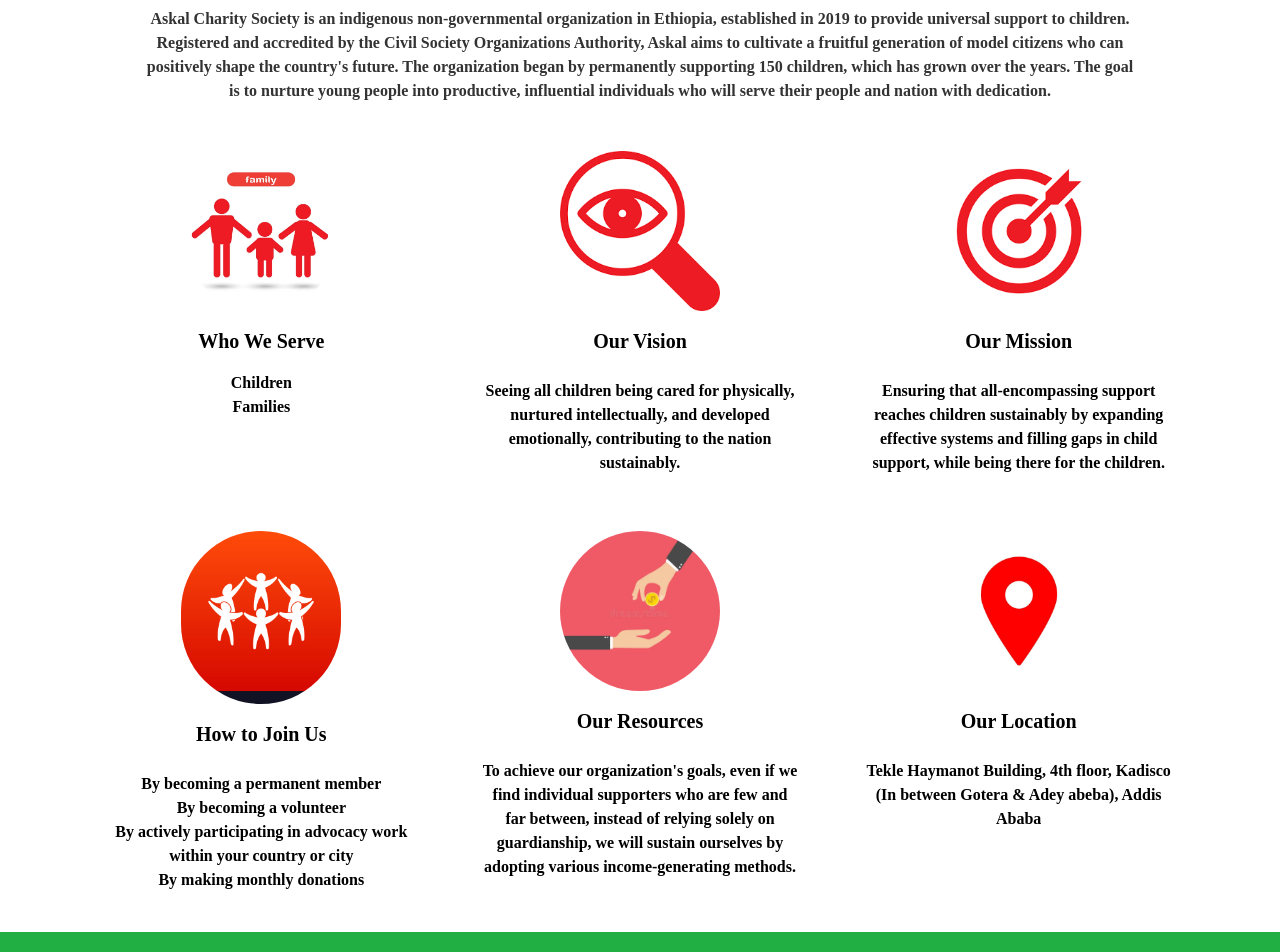
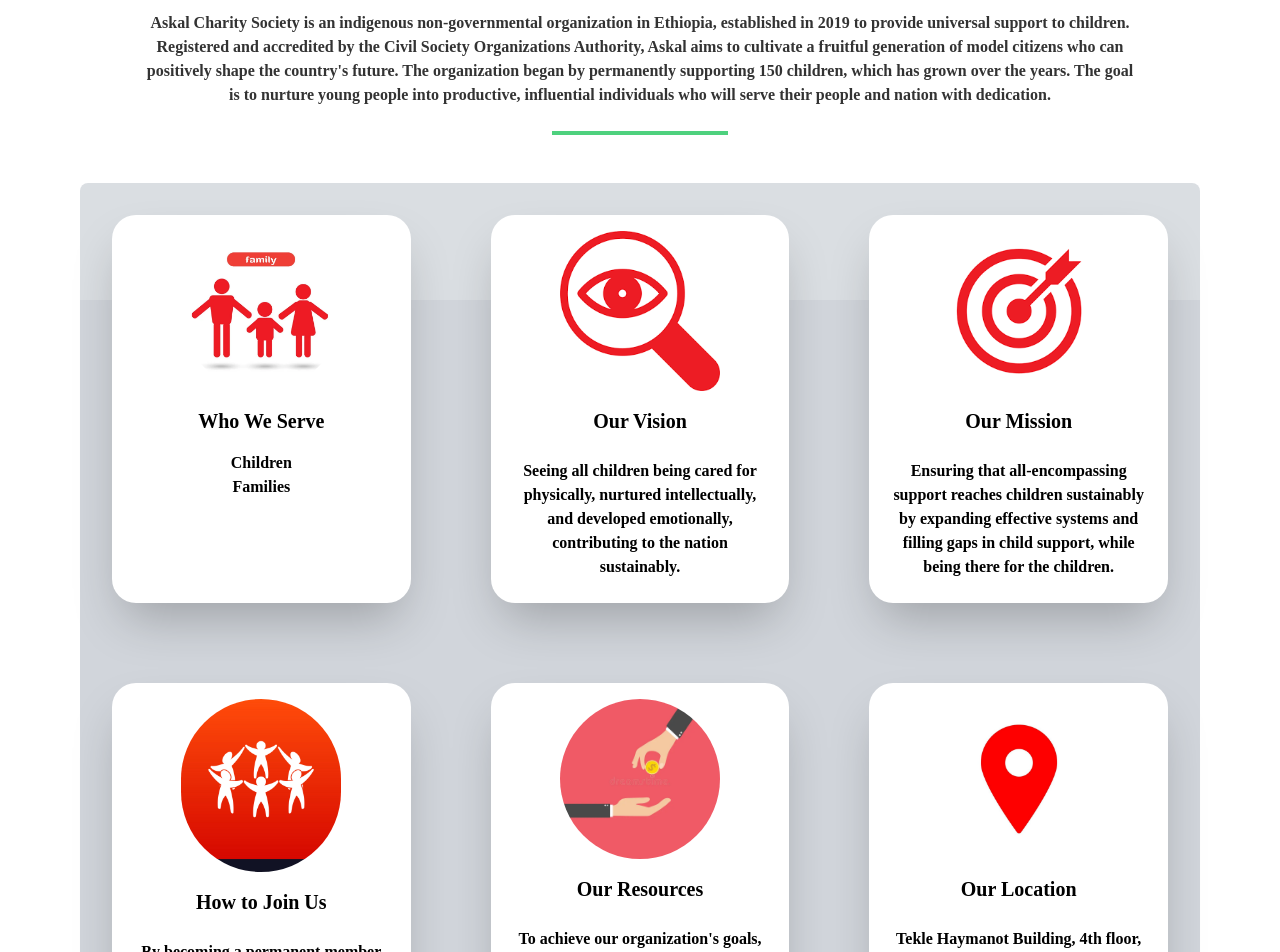
Before and after one commit to Yohanamtesfaye/Askal-Charity-Organisation-Website, a React (Vite) app: page /aboutus in a window 1280 px wide. Shown: the part 500-1452 px from the top of the page. Built offline with nearby package versions, Linux system fonts and the light colour scheme.

Commit message:
last about us

```diff
--- a/src/Pages/AboutUs.jsx
+++ b/src/Pages/AboutUs.jsx
@@ -19,14 +19,19 @@
             </div>
             </div>
             <div className='  bg-gray-200 p-4 text-center font-bold w-full '>When and How Askal Was Formed?</div>
-            <div className='mt-12  p-4  text-center font-bold lg:mx-32 mb-4'>
-            <p className=''>Askal Charity Society is an indigenous non-governmental organization in Ethiopia, established in 2019 to provide universal support to children. Registered and accredited by the Civil Society Organizations Authority, Askal aims to cultivate a fruitful generation of model citizens who can positively shape the country's future. The organization began by permanently supporting 150 children, which has grown over the years. The goal is to nurture young people into productive, influential individuals who will serve their people and nation with dedication.</p></div>
-            <div className='flex flex-col md:grid md:grid-cols-3 gap-4 md:mx-20'>
-    <div className='p-4  text-center transform transition-transform duration-300 hover:-translate-y-2'>
+            <hr class="border-t-4 border-green-500 w-44 mx-auto mb-4 mt-8" />
+            <div className='mt-4  p-4  text-center font-bold lg:mx-32 mb-4 justify-center'>
+                <p className=''>Askal Charity Society is an indigenous non-governmental organization in Ethiopia, established in 2019 to provide universal support to children. Registered and accredited by the Civil Society Organizations Authority, Askal aims to cultivate a fruitful generation of model citizens who can positively shape the country's future. The organization began by permanently supporting 150 children, which has grown over the years. The goal is to nurture young people into productive, influential individuals who will serve their people and nation with dedication.</p>
+                <hr class="border-t-4 border-green-500 w-44 mx-auto mb-4 mt-6" />
+            </div>
+            <div className='flex flex-col md:grid md:grid-cols-3 gap-4 bg-gray-300 md:mx-20 rounded-lg'>
+    <div className='p-4  text-center transform transition-transform duration-300 hover:-translate-y-2 bg-white rounded-3xl m-8 shadow-2xl '>
         <div className='rounded w-40 mx-auto '>
             <img src={family} alt="Family" className='w-full rounded-full' />
         </div>
+
         <div className='font-bold text-xl py-4'>Who We Serve</div>
+
         <div className='font-bold'>
             <ul>
                 <li>Children</li>
@@ -34,7 +39,7 @@
             </ul>
         </div>
     </div>
-    <div className='p-4 text-center transform transition-transform duration-300 hover:-translate-y-2'>
+    <div className='p-4 text-center transform transition-transform duration-300 hover:-translate-y-2  bg-white rounded-3xl m-8 shadow-2xl'>
         <div className='rounded w-40 mx-auto'>
             <img src={vision} alt="Vision" className='w-full' />
         </div>
@@ -43,7 +48,7 @@
             <p>Seeing all children being cared for physically, nurtured intellectually, and developed emotionally, contributing to the nation sustainably.</p>
         </div>
     </div>
-    <div className='p-4 text-center transform transition-transform duration-300 hover:-translate-y-2'>
+    <div className='p-4 text-center transform transition-transform duration-300 hover:-translate-y-2  bg-white rounded-3xl m-8 shadow-2xl'>
         <div className='rounded w-40 mx-auto'>
             <img src={mission} alt="Mission" className='w-full rounded-full' />
         </div>
@@ -52,7 +57,7 @@
             <p>Ensuring that all-encompassing support reaches children sustainably by expanding effective systems and filling gaps in child support, while being there for the children.</p>
         </div>
     </div>
-    <div className='p-4 transform transition-transform duration-300 hover:-translate-y-2'>
+    <div className='p-4 transform transition-transform duration-300 hover:-translate-y-2  bg-white rounded-3xl m-8 shadow-2xl'>
         <div className='rounded w-40 mx-auto'>
             <img src={friend} alt="Friend" className='w-full rounded-full' />
         </div>
@@ -66,7 +71,7 @@
             </ul>
         </div>
     </div>
-    <div className='p-4 text-center transform transition-transform duration-300 hover:-translate-y-2'>
+    <div className='p-4 text-center transform transition-transform duration-300 hover:-translate-y-2  bg-white rounded-3xl m-8 shadow-2xl'>
         <div className='rounded w-40 mx-auto'>
             <img src={recourse} alt="Resource" className='w-full rounded-full' />
         </div>
@@ -75,7 +80,7 @@
             <p>To achieve our organization's goals, even if we find individual supporters who are few and far between, instead of relying solely on guardianship, we will sustain ourselves by adopting various income-generating methods.</p>
         </div>
     </div>
-    <div className='p-4 text-center transform transition-transform duration-300 hover:-translate-y-2'>
+    <div className='p-4 text-center transform transition-transform duration-300 hover:-translate-y-2  bg-white rounded-3xl m-8 shadow-2xl'>
         <div className='rounded w-40 mx-auto'>
             <img src={location} alt="Resource" className='w-full rounded-full' />
         </div>
```
